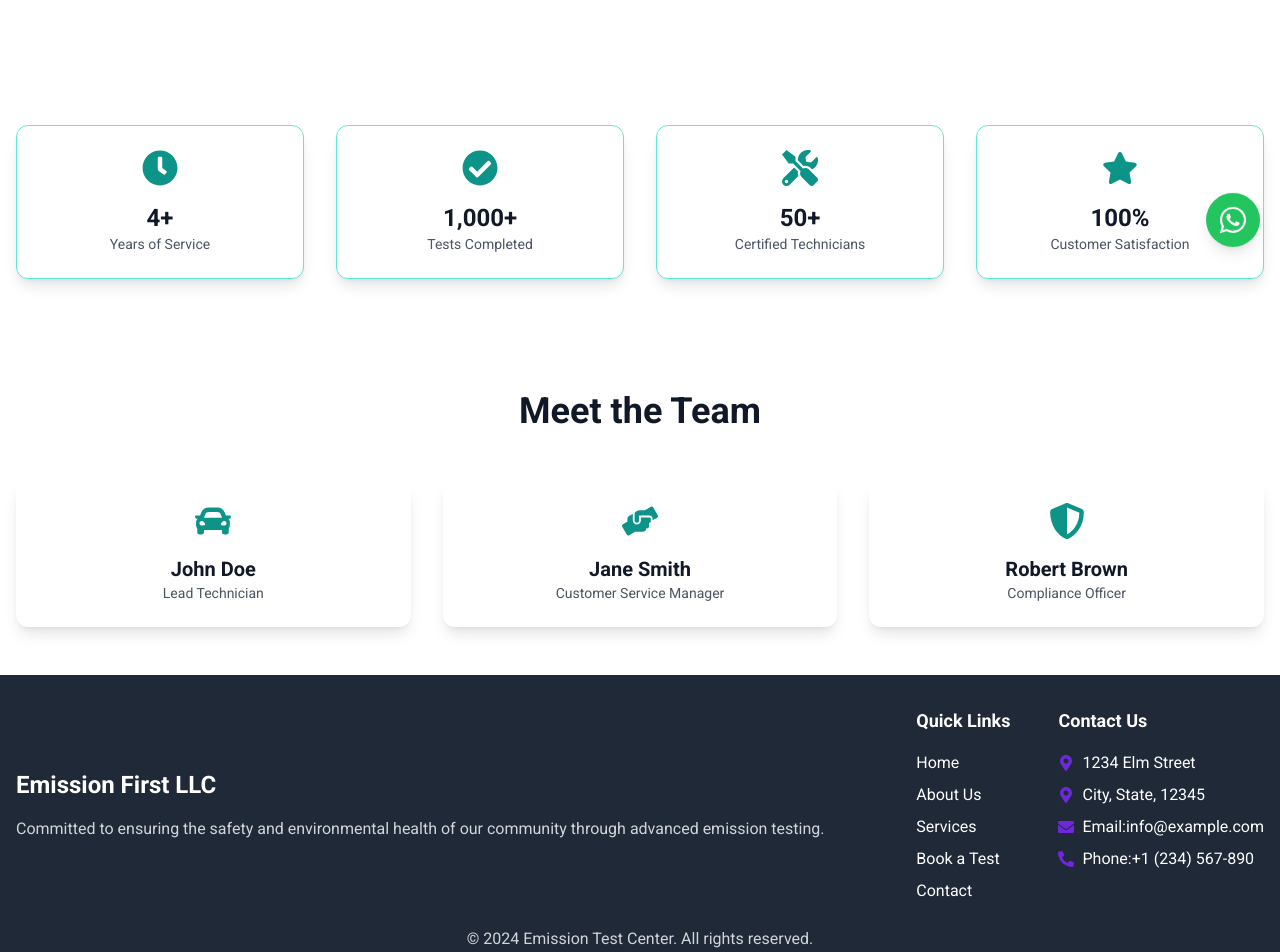
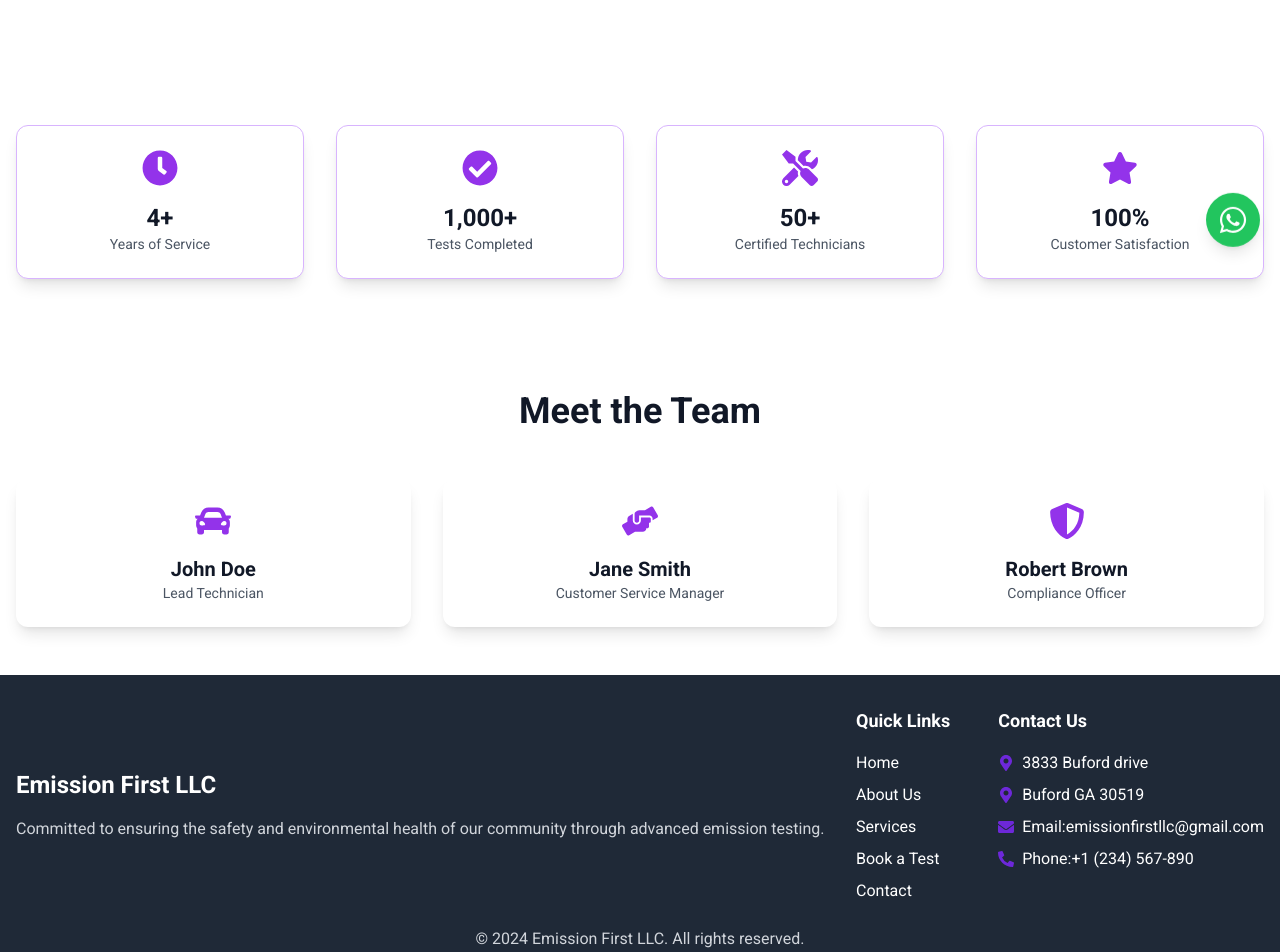
Before and after one commit to arjunn2313/emmision-center, a React (Vite) app: page /about in a window 1280 px wide. Shown: the part 520-1472 px from the top of the page. Built offline with nearby package versions, Linux system fonts and the light colour scheme; the HTML template or start-up script is replaced by a standard one.

Commit message:
client approved

```diff
--- a/src/Pages/About.jsx
+++ b/src/Pages/About.jsx
@@ -8,7 +8,7 @@ const AboutUs = () => {
       {/* Section 1: History & Mission */}
       <section className="grid grid-cols-1 lg:grid-cols-2 gap-8 items-center">
         <div>
-          <h2 className="text-2xl text-center sm:text-4xl font-bold text-teal-900 mb-4">
+          <h2 className="text-2xl text-center sm:text-4xl font-bold text-primary mb-4">
             Our History & Mission
           </h2>
           <p className="text:md sm:text-lg text-gray-600 mb-4">
@@ -34,23 +34,23 @@ const AboutUs = () => {
 
       {/* Section 2: Statistics */}
       <section className="mt-12 grid grid-cols-1 sm:grid-cols-2 lg:grid-cols-4 gap-8 text-center">
-      <div className="bg-white shadow-lg rounded-xl border border-teal-300 p-6 transition-transform transform hover:scale-105">
-        <FaClock className="text-4xl text-teal-600 mb-4 mx-auto" />
+      <div className="bg-white shadow-lg rounded-xl border border-purple-300 p-6 transition-transform transform hover:scale-105">
+        <FaClock className="text-4xl text-purple-600 mb-4 mx-auto" />
         <h3 className="text-2xl font-bold text-gray-900">4+</h3>
         <p className="text-sm text-gray-600">Years of Service</p>
       </div>
-      <div className="bg-white shadow-lg rounded-xl border border-teal-300 p-6 transition-transform transform hover:scale-105">
-        <FaCheckCircle className="text-4xl text-teal-600 mb-4 mx-auto" />
+      <div className="bg-white shadow-lg rounded-xl border border-purple-300 p-6 transition-transform transform hover:scale-105">
+        <FaCheckCircle className="text-4xl text-purple-600 mb-4 mx-auto" />
         <h3 className="text-2xl font-bold text-gray-900">1,000+</h3>
         <p className="text-sm text-gray-600">Tests Completed</p>
       </div>
-      <div className="bg-white shadow-lg rounded-xl border border-teal-300 p-6 transition-transform transform hover:scale-105">
-        <FaTools className="text-4xl text-teal-600 mb-4 mx-auto" />
+      <div className="bg-white shadow-lg rounded-xl border border-purple-300 p-6 transition-transform transform hover:scale-105">
+        <FaTools className="text-4xl text-purple-600 mb-4 mx-auto" />
         <h3 className="text-2xl font-bold text-gray-900">50+</h3>
         <p className="text-sm text-gray-600">Certified Technicians</p>
       </div>
-      <div className="bg-white shadow-lg rounded-xl border border-teal-300 p-6 transition-transform transform hover:scale-105">
-        <FaStar className="text-4xl text-teal-600 mb-4 mx-auto" />
+      <div className="bg-white shadow-lg rounded-xl border border-purple-300 p-6 transition-transform transform hover:scale-105">
+        <FaStar className="text-4xl text-purple-600 mb-4 mx-auto" />
         <h3 className="text-2xl font-bold text-gray-900">100%</h3>
         <p className="text-sm text-gray-600">Customer Satisfaction</p>
       </div>
@@ -64,17 +64,17 @@ const AboutUs = () => {
         <div className="grid grid-cols-1 md:grid-cols-2 lg:grid-cols-3 gap-8">
           {/* Example of a team member */}
           <div className="bg-white shadow-lg rounded-xl p-6 text-center">
-            <FaCar className="text-4xl text-teal-600 mx-auto mb-4" />
+            <FaCar className="text-4xl text-purple-600 mx-auto mb-4" />
             <h3 className="text-xl font-bold text-gray-900">John Doe</h3>
             <p className="text-sm text-gray-600">Lead Technician</p>
           </div>
           <div className="bg-white shadow-lg rounded-xl p-6 text-center">
-            <FaHandsHelping className="text-4xl text-teal-600 mx-auto mb-4" />
+            <FaHandsHelping className="text-4xl text-purple-600 mx-auto mb-4" />
             <h3 className="text-xl font-bold text-gray-900">Jane Smith</h3>
             <p className="text-sm text-gray-600">Customer Service Manager</p>
           </div>
           <div className="bg-white shadow-lg rounded-xl p-6 text-center">
-            <FaShieldAlt className="text-4xl text-teal-600 mx-auto mb-4" />
+            <FaShieldAlt className="text-4xl text-purple-600 mx-auto mb-4" />
             <h3 className="text-xl font-bold text-gray-900">Robert Brown</h3>
             <p className="text-sm text-gray-600">Compliance Officer</p>
           </div>
--- a/src/Pages/Contact.jsx
+++ b/src/Pages/Contact.jsx
@@ -69,7 +69,7 @@ const Contact = () => {
           <iframe
             title="Google Map"
             className="w-full h-64 rounded-lg shadow-md"
-            src="https://www.google.com/maps/embed?pb=!1m18!1m12!1m3!1d387144.007583346!2d-74.2598736871944!3d40.69767006467269!2m3!1f0!2f0!3f0!3m2!1i1024!2i768!4f13.1!3m3!1m2!1s0x89c2f6b8a017622f%3A0xf048d0a8f91dd91e!2sNew+York%2C+NY%2C+USA!5e0!3m2!1sen!2sin!4v1625689031923!5m2!1sen!2sin"
+            src="https://www.google.com/maps/place/13.99+$+Emission+Testing/@34.0866539,-83.9914414,15z/data=!4m6!3m5!1s0x88f5950079e736df:0x3e9923e8b6b69483!8m2!3d34.0866539!4d-83.9914414!16s%2Fg%2F11w2kdnw07?hl=en&entry=ttu&g_ep=EgoyMDI0MDkwNC4wIKXMDSoASAFQAw%3D%3D"
             allowFullScreen=""
             loading="lazy"
           ></iframe>
--- a/src/Pages/Services.jsx
+++ b/src/Pages/Services.jsx
@@ -7,12 +7,12 @@ const Services = () => {
 
       {/* Section 1: Service Descriptions */}
       <section className="mb-12">
-        <h2 className="text-2xl sm:text-4xl font-bold text-teal-900 mb-6 text-center">Our Emission Testing Services</h2>
+        <h2 className="text-2xl sm:text-4xl font-bold text-primary mb-6 text-center">Our Emission Testing Services</h2>
 
         {/* Gasoline Emission Test */}
-        <div className="bg-white shadow-lg rounded-xl p-6 mb-6 border border-gray-200 hover:border-teal-500 transition-all duration-300">
+        <div className="bg-white shadow-lg rounded-xl p-6 mb-6 border border-gray-200 hover:border-purple-500 transition-all duration-300">
           <div className="flex items-center mb-4">
-            <FaCar className="text-4xl text-teal-600 mr-4" />
+            <FaCar className="text-4xl text-purple-600 mr-4" />
             <h3 className="text-2xl font-bold text-gray-900">Gasoline Emission Test</h3>
           </div>
           <p className="text-md sm:text-lg text-gray-700">
@@ -21,9 +21,9 @@ const Services = () => {
         </div>
 
         {/* Diesel Emission Test */}
-        <div className="bg-white shadow-lg rounded-xl p-6 border border-gray-200 hover:border-teal-500 transition-all duration-300">
+        <div className="bg-white shadow-lg rounded-xl p-6 border border-gray-200 hover:border-purple-500 transition-all duration-300">
           <div className="flex items-center mb-4">
-            <FaTruck className="text-4xl text-teal-600 mr-4" />
+            <FaTruck className="text-4xl text-purple-600 mr-4" />
             <h3 className="text-2xl font-bold text-gray-900">Diesel Emission Test</h3>
           </div>
           <p className="text-md sm:text-lg text-gray-700">
@@ -34,11 +34,11 @@ const Services = () => {
 
       {/* Section 2: Testing Procedure */}
       <section>
-        <h2 className="text-2xl sm:text-4xl font-bold text-teal-900 mb-6">Testing Procedure</h2>
+        <h2 className="text-2xl sm:text-4xl font-bold text-primary mb-6">Testing Procedure</h2>
 
-        <div className="bg-teal-100 rounded-xl p-6 mb-8 border border-gray-200 hover:border-teal-500 transition-all duration-300">
+        <div className="bg-purple-100 rounded-xl p-6 mb-8 border border-gray-200 hover:border-purple-500 transition-all duration-300">
           <div className="flex items-center mb-4">
-            <FaProcedures className="text-4xl text-teal-600 mr-4" />
+            <FaProcedures className="text-4xl text-purple-600 mr-4" />
             <h3 className="text-2xl font-bold text-gray-900">How the Testing Works</h3>
           </div>
           <p className="text-lg text-gray-700 mb-4">
@@ -52,9 +52,9 @@ const Services = () => {
           </ul>
         </div>
 
-        <div className="bg-teal-100 rounded-xl p-6 border border-gray-200 hover:border-teal-500 transition-all duration-300">
+        <div className="bg-purple-100 rounded-xl p-6 border border-gray-200 hover:border-teal-500 transition-all duration-300">
           <div className="flex items-center mb-4">
-            <FaFileAlt className="text-4xl text-teal-600 mr-4" />
+            <FaFileAlt className="text-4xl text-purple-600 mr-4" />
             <h3 className="text-2xl font-bold text-gray-900">Required Documents</h3>
           </div>
           <p className="text-lg text-gray-700">
--- a/src/components/Footer.jsx
+++ b/src/components/Footer.jsx
@@ -3,6 +3,7 @@ import { Link } from "react-router-dom";
 import { FaMapMarkerAlt, FaPhoneAlt, FaEnvelope } from "react-icons/fa";
 
 const Footer = () => {
+  const currentYear = new Date().getFullYear();
   return (
     <footer className="bg-gray-800 text-white py-8">
       <div className="container mx-auto px-4">
@@ -14,7 +15,7 @@ const Footer = () => {
                 to="/"
                 className="hover:text-teal-400 transition-colors duration-300"
               >
-              Emission First LLC
+                Emission First LLC
               </Link>
             </h1>
             <p className="text-gray-300">
@@ -74,20 +75,20 @@ const Footer = () => {
               <h4 className="text-lg font-semibold mb-4">Contact Us</h4>
               <ul className="space-y-2">
                 <li className="flex items-center">
-                  <FaMapMarkerAlt className="text-primary mr-2" /> 1234 Elm
-                  Street
+                  <FaMapMarkerAlt className="text-primary mr-2" /> 3833 Buford
+                  drive
                 </li>
                 <li className="flex items-center">
-                  <FaMapMarkerAlt className="text-primary mr-2" /> City, State,
-                  12345
+                  <FaMapMarkerAlt className="text-primary mr-2" /> Buford GA
+                  30519
                 </li>
                 <li className="flex items-center">
                   <FaEnvelope className="text-primary mr-2" /> Email:{" "}
                   <a
-                    href="mailto:info@example.com"
+                    href="mailto:emissionfirstllc@gmail.com"
                     className="hover:text-teal-400 transition-colors duration-300"
                   >
-                    info@example.com
+                    emissionfirstllc@gmail.com
                   </a>
                 </li>
                 <li className="flex items-center">
@@ -104,7 +105,7 @@ const Footer = () => {
           </div>
         </div>
         <div className="text-center text-gray-300 mt-6">
-          <p>&copy; 2024 Emission Test Center. All rights reserved.</p>
+          <p>&copy; {currentYear} Emission First LLC. All rights reserved.</p>
         </div>
       </div>
     </footer>
```
Also changed, not shown: src/Pages/BookingForm.jsx (+12 -12 lines).
